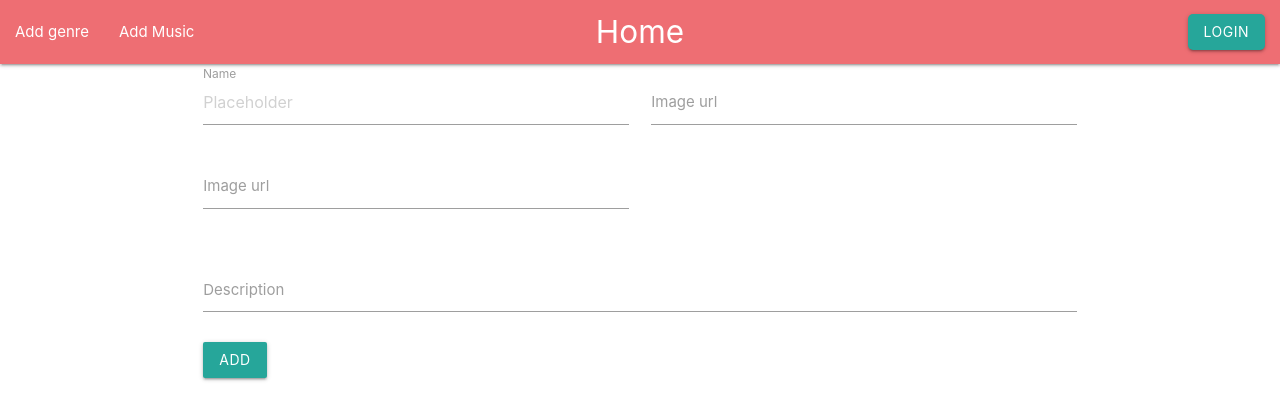
After one commit to Adetec/best-instrumental-music, a Flask app: template templates/add-music.html in a window 1280 px wide. The commit adds this page. Shown: the top 420 px of the page. Run offline with Flask 2, Linux system fonts and the light colour scheme; the template is opened without the code that fills it, so the values that code supplies are empty.

Commit message:
feat: create add music template and add static js script

```diff
--- /dev/null
+++ b/templates/add-music.html
@@ -0,0 +1,37 @@
+{% extends 'base.html' %}
+
+{% block main %}
+
+<div class="row">
+        <form class="col s12" method="POST" action="{{ url_for('add_music') }}">
+          <div class="row">
+            <div class="input-field col s6">
+              <input placeholder="Placeholder" required name="name" id="name" type="text" class="validate">
+              <label for="name">Name</label>
+            </div>
+            <div class="input-field col s6">
+              <input id="image" name="image" type="text" class="validate">
+              <label for="image">Image url</label>
+            </div>
+            <div class="input-field col s6">
+              <input id="video" name="video" type="text" class="validate">
+              <label for="video">Image url</label>
+            </div>
+          </div>
+          <div class="row">
+            <div class="col s12">
+              <div class="input-field">
+                    <textarea id="description" name="description" class="materialize-textarea" maxlength="2000" data-length="1500"></textarea>
+                <label for="description">Description</label>
+              </div>
+              <button class="btn" type="submit">Add</button>
+            </div>
+          </div>
+        </form>
+      </div>
+      <script>
+            $(document).ready(function() {
+                $('textarea#description').characterCounter();
+            });
+      </script>
+{% endblock %}
--- a/templates/base.html
+++ b/templates/base.html
@@ -30,5 +30,6 @@
     <footer>
 
     </footer>
+    <script src="{{ url_for('static', filename='js/app.js') }}"></script>
 </body>
 </html>
```
